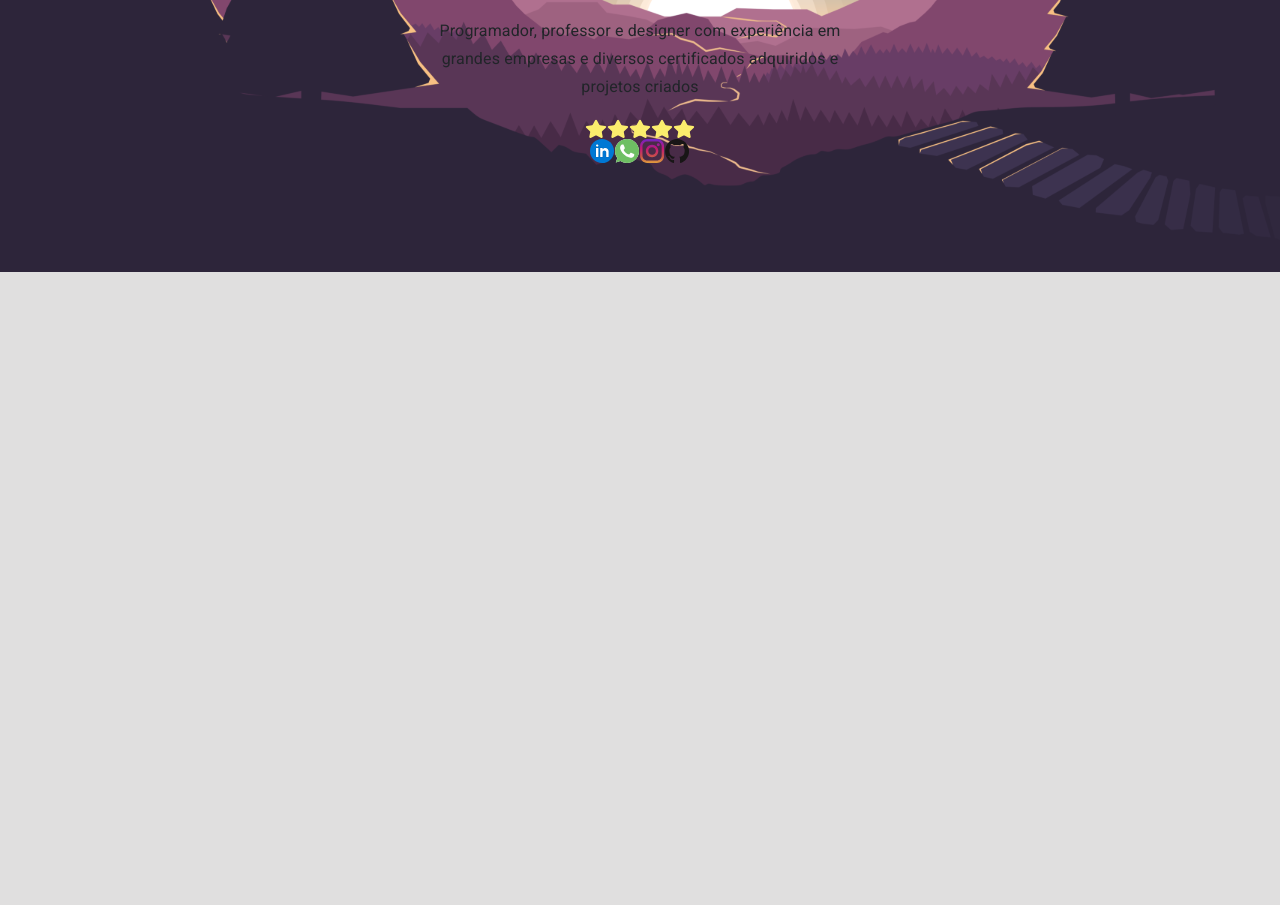
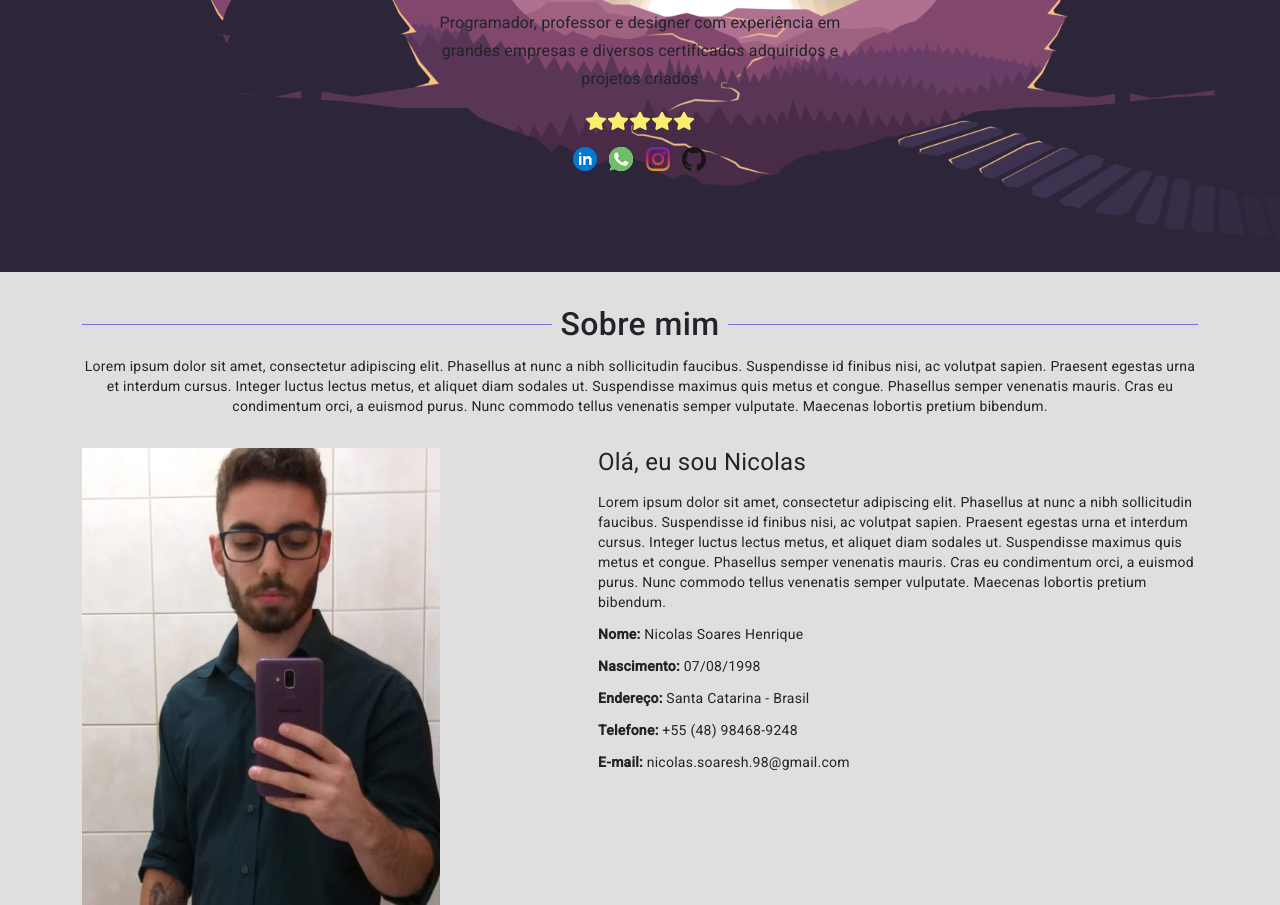
Before and after one commit to root6439/portfolio, an Angular app: page / in a window 1280 px wide. Shown: the part 260-1165 px from the top of the page. Before the commit the page ends 800 px from the top, so only its background shows below. Built offline with nearby package versions, Linux system fonts and the light colour scheme.

Commit message:
sobre mim

```diff
--- /dev/null
+++ b/src/app/about/about.component.html
@@ -0,0 +1,37 @@
+<section-title>Sobre mim</section-title>
+
+<p class="about">
+  Lorem ipsum dolor sit amet, consectetur adipiscing elit. Phasellus at nunc a
+  nibh sollicitudin faucibus. Suspendisse id finibus nisi, ac volutpat sapien.
+  Praesent egestas urna et interdum cursus. Integer luctus lectus metus, et
+  aliquet diam sodales ut. Suspendisse maximus quis metus et congue. Phasellus
+  semper venenatis mauris. Cras eu condimentum orci, a euismod purus. Nunc
+  commodo tellus venenatis semper vulputate. Maecenas lobortis pretium bibendum.
+</p>
+
+<div class="personal-infos">
+  <img src="./assets/images/profile-photo.svg" alt="" />
+
+  <div>
+    <h3>Olá, eu sou Nicolas</h3>
+    <p>
+      Lorem ipsum dolor sit amet, consectetur adipiscing elit. Phasellus at nunc
+      a nibh sollicitudin faucibus. Suspendisse id finibus nisi, ac volutpat
+      sapien. Praesent egestas urna et interdum cursus. Integer luctus lectus
+      metus, et aliquet diam sodales ut. Suspendisse maximus quis metus et
+      congue. Phasellus semper venenatis mauris. Cras eu condimentum orci, a
+      euismod purus. Nunc commodo tellus venenatis semper vulputate. Maecenas
+      lobortis pretium bibendum.
+    </p>
+
+    <p><b> Nome: </b> Nicolas Soares Henrique</p>
+
+    <p><b> Nascimento: </b> 07/08/1998</p>
+
+    <p><b> Endereço: </b> Santa Catarina - Brasil</p>
+
+    <p><b> Telefone: </b> +55 (48) 98468-9248</p>
+
+    <p><b> E-mail: </b> nicolas.soaresh.98@gmail.com</p>
+  </div>
+</div>
--- /dev/null
+++ b/src/app/about/about.component.scss
@@ -0,0 +1,17 @@
+.about {
+  text-align: center;
+  margin-top: 16px;
+}
+
+.personal-infos {
+  margin-top: 32px;
+  display: flex;
+  justify-content: space-between;
+
+  div {
+    max-width: 600px;
+    h3 {
+        font-size: 24px;
+    }
+  }
+}
--- a/src/app/app.module.ts
+++ b/src/app/app.module.ts
@@ -6,9 +6,10 @@ import { BrowserModule } from '@angular/platform-browser';
 import { AppRoutingModule } from './app-routing.module';
 import { AppComponent } from './app.component';
 import { BrowserAnimationsModule } from '@angular/platform-browser/animations';
+import { AboutComponent } from './about/about.component';
 
 @NgModule({
-  declarations: [AppComponent, HomeComponent],
+  declarations: [AppComponent, HomeComponent, AboutComponent],
   imports: [
     BrowserModule,
     AppRoutingModule,
--- a/src/app/home/home.component.html
+++ b/src/app/home/home.component.html
@@ -36,9 +36,15 @@
 
     <br />
 
-    <img src="./assets/icons/linkedin-logo.svg" alt="" />
-    <img src="./assets/icons/WhatsApp logo.svg" alt="" />
-    <img src="./assets/icons/instagram logo.svg" alt="" />
-    <img src="./assets/icons/GitHub logo.svg" alt="" />
+    <div class="social-logos">
+      <img src="./assets/icons/linkedin-logo.svg" alt="" />
+      <img src="./assets/icons/WhatsApp logo.svg" alt="" />
+      <img src="./assets/icons/instagram logo.svg" alt="" />
+      <img src="./assets/icons/GitHub logo.svg" alt="" />
+
+    </div>
   </div>
 </div>
+
+
+<app-about></app-about>
--- a/src/app/home/home.component.scss
+++ b/src/app/home/home.component.scss
@@ -30,3 +30,11 @@ header {
     font-weight: 500;
   }
 }
+
+.social-logos {
+  width: 135px;
+  margin: auto;
+  margin-top: 16px;
+  display: flex;
+  justify-content: space-between;
+}
--- a/src/app/shared/shared.module.ts
+++ b/src/app/shared/shared.module.ts
@@ -1,8 +1,10 @@
 import { NgModule } from '@angular/core';
 import { CommonModule } from '@angular/common';
+import { SectionTitle } from './title/title.component';
 
 @NgModule({
-  declarations: [],
+  declarations: [SectionTitle],
   imports: [CommonModule],
+  exports: [SectionTitle],
 })
 export class SharedModule {}
--- /dev/null
+++ b/src/app/shared/title/title.component.ts
@@ -0,0 +1,15 @@
+import { Component } from '@angular/core';
+
+@Component({
+  selector: 'section-title',
+  template: `
+    <div class="section-title">
+      <div class="title-line"></div>
+      <h2>
+        <ng-content></ng-content>
+      </h2>
+      <div class="title-line"></div>
+    </div>
+  `,
+})
+export class SectionTitle {}
--- a/src/styles.scss
+++ b/src/styles.scss
@@ -14,3 +14,20 @@ body {
 .mat-typography {
   background-color: #e0dfdf;
 }
+
+.section-title {
+  width: 100%;
+  display: flex;
+  align-items: center;
+  h2 {
+    font-size: 32px;
+    margin: 0;
+    margin: 0 8px;
+  }
+}
+
+.title-line {
+  height: 1px;
+  flex: 1;
+  background: #8769dc;
+}
```
Also changed, not shown: src/app/about/about.component.ts (added, +10 -0 lines), src/assets/images/profile-photo.svg (added), 1 other file (tests, documents, lock files or other folders).
